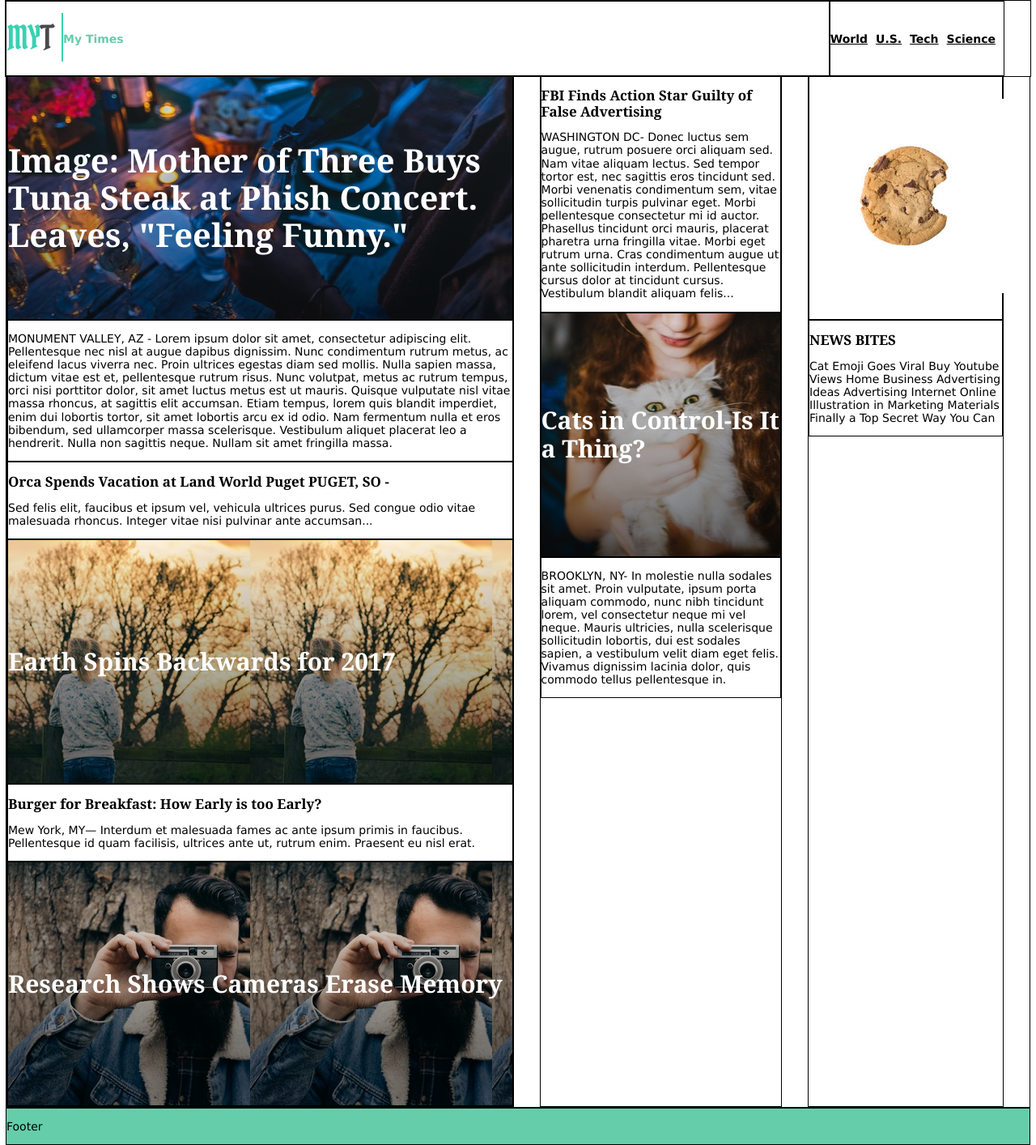
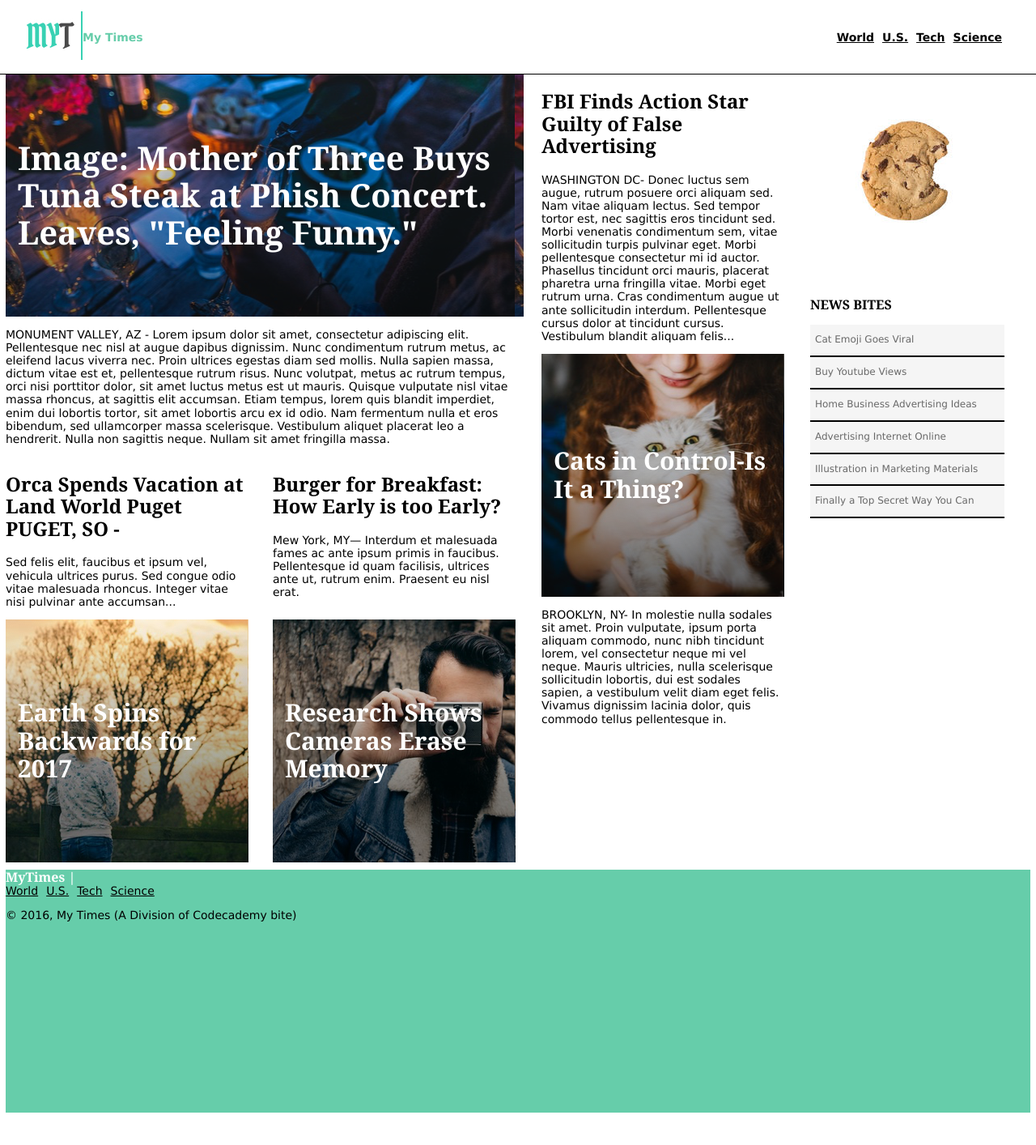
Before and after one commit to daschu/mytimes, a plain HTML site: page index.html in a window 1280 px wide. Shown: the whole page at 81% size. After the commit the page ends 1374 px from the top, so only its background shows below. Drawn offline with nearby package versions, Linux system fonts and the light colour scheme.

Commit message:
before finishing footer

```diff
--- a/index.html
+++ b/index.html
@@ -28,66 +28,103 @@
     <!-- main content -->
     <div class="main">
 
-      <!-- .column-large -->
+      <!-- .column large -->
       <div class="column large">
 
-        <div class="image-content lead-story">
+        <div class=" lead-story">
+          <div class="image-content">
             <h2>Image: Mother of Three Buys Tuna Steak at Phish Concert. Leaves, "Feeling Funny."</h2>
           </div>
           <div class="text-content"><p><span>MONUMENT VALLEY, AZ - </span>
           Lorem ipsum dolor sit amet, consectetur adipiscing elit. Pellentesque nec nisl at augue dapibus dignissim. Nunc condimentum rutrum metus, ac eleifend lacus viverra nec. Proin ultrices egestas diam sed mollis. Nulla sapien massa, dictum vitae est et, pellentesque rutrum risus. Nunc volutpat, metus ac rutrum tempus, orci nisi porttitor dolor, sit amet luctus metus est ut mauris. Quisque vulputate nisl vitae massa rhoncus, at sagittis elit accumsan. Etiam tempus, lorem quis blandit imperdiet, enim dui lobortis tortor, sit amet lobortis arcu ex id odio. Nam fermentum nulla et eros bibendum, sed ullamcorper massa scelerisque. Vestibulum aliquet placerat leo a hendrerit. Nulla non sagittis neque. Nullam sit amet fringilla massa.</p>
           </div>
+        </div>
+
+        <div class=" story-orca">
           <div class="text-content">
             <h2>Orca Spends Vacation at Land World Puget <span>PUGET, SO - </span></h2>
             <p>Sed felis elit, faucibus et ipsum vel, vehicula ultrices purus. Sed congue odio vitae malesuada rhoncus. Integer vitae nisi pulvinar ante accumsan...</p>
           </div>
-        <div class="image-content story-earth">
-          <h2>Earth Spins Backwards for 2017</h2>
+        </div>
 
-        </div>
+        <div class=" story-burger">
           <div class="text-content">
             <h2>Burger for Breakfast: How Early is too Early?</h2>
             <p><span>Mew York, MY—</span> Interdum et malesuada fames ac ante ipsum primis in faucibus. Pellentesque id quam facilisis, ultrices ante ut, rutrum enim. Praesent eu nisl erat.</p>
           </div>
-        <div class="image-content story-camera">
+        </div>
+
+        <div class=" story-earth">
+          <div class="image-content">
+            <h2>Earth Spins Backwards for 2017</h2>
+          </div>
+        </div>
+
+        <div class=" story-camera">
+          <div class="image-content">
             <h2>Research Shows Cameras Erase Memory</h2>
           </div>
         </div>
-      <!-- .column-large end -->
+      </div>
+      <!-- .column large end -->
 
-      <!-- .column-medium -->
+      <!-- .column medium -->
       <div class="column medium">
+
+        <div class="story-fbi">
           <div class="text-content">
             <h2>FBI Finds Action Star Guilty of False Advertising</h2>
             <p><span>WASHINGTON DC- </span>Donec luctus sem augue, rutrum posuere orci aliquam sed. Nam vitae aliquam lectus. Sed tempor tortor est, nec sagittis eros tincidunt sed. Morbi venenatis condimentum sem, vitae sollicitudin turpis pulvinar eget. Morbi pellentesque consectetur mi id auctor. Phasellus tincidunt orci mauris, placerat pharetra urna fringilla vitae. Morbi eget rutrum urna. Cras condimentum augue ut ante sollicitudin interdum. Pellentesque cursus dolor at tincidunt cursus. Vestibulum blandit aliquam felis...</p>
           </div>
-        <div class="image-content story-cats">
+        </div>
+
+        <div class=" story-cats">
+          <div class="image-content">
             <h2>Cats in Control-Is It a Thing?</h2>
           </div>
           <div class="text-content">
             <p><span>BROOKLYN, NY- </span>In molestie nulla sodales sit amet. Proin vulputate, ipsum porta aliquam commodo, nunc nibh tincidunt lorem, vel consectetur neque mi vel neque. Mauris ultricies, nulla scelerisque sollicitudin lobortis, dui est sodales sapien, a vestibulum velit diam eget felis. Vivamus dignissim lacinia dolor, quis commodo tellus pellentesque in.</p>
           </div>
         </div>
-      <!-- .column-medium end -->
+      </div>
+      <!-- .column medium end -->
 
-      <!-- .small -->
+      <!-- .column small -->
       <div class="column small">
+        <div class="news-bite">
           <div class="image-content">
-          <p><img src="./images/img-news-bite.png" alt="News bite"></p>
+            <p>&nbsp;</p>
           </div>
           <div class="text-content">
-          <h2>NEWS BITES</h2>
-          <p>Cat Emoji Goes Viral Buy Youtube Views Home Business Advertising Ideas Advertising Internet Online Illustration in Marketing Materials Finally a Top Secret Way You Can</p>
+            <h3>NEWS BITES</h3>
+            <span>Cat Emoji Goes Viral</span>
+            <span>Buy Youtube Views</span>
+            <span>Home Business Advertising Ideas</span>
+            <span>Advertising Internet Online</span>
+            <span>Illustration in Marketing Materials</span>
+            <span>Finally a Top Secret Way You Can</span>
           </div>
         </div>
-      <!-- .small end -->
+      </div>
+      <!-- .column small end -->
 
     </div>
     <!-- .main div end -->
 
     <!-- footer -->
     <div class="footer">
-      <p>Footer</p>
+      <!-- menu -->
+      <div class="title">
+        <span>MyTimes</span>
+        <span> | </a></span>
+      </div>
+      <div class="nav">
+        <span><a href="#">World</a></span>
+        <span><a href="#">U.S.</a></span>
+        <span><a href="#">Tech</a></span>
+        <span><a href="#">Science</a></span>
+      </div><!-- menu end -->
+      <p>© 2016, My Times (A Division of Codecademy bite)</p>
     </div>
 
   </body>
--- a/style.css
+++ b/style.css
@@ -20,10 +20,11 @@ body {
   top: 0;
   left: 0;
   right: 0;
-  /* Since the header is fixed it is taken out of the document flow so the max-width has to be assigned again for this element. */
+  /* Since the header is fixed it is taken out of the document flow so the max-width has to be assigned again for this element.
   max-width: 1266px;
   margin-left: auto;
-  margin-right: auto;
+  margin-right: auto; */
+  padding-left: 32px;
 
   /* justify-content: space-between;
   flex-direction: row;
@@ -47,6 +48,7 @@ body {
   display: flex;
   align-items: center;
   margin-right: 32px;
+  padding-right: 32px;
 }
 
 .nav span {
@@ -72,6 +74,9 @@ body {
   width: 630px;
   display: flex;
   background-color: #;
+  display: flex;
+  flex-flow: row wrap;
+  justify-content: space-between;
 }
 .column.medium {
   width: 300px;
@@ -88,23 +93,43 @@ body {
   align-items: center;
   flex-flow: row wrap;
   height: 300px;
+  padding-left: 15px;
+  padding-right: 15px;
+}
+.news-bite .image-content {
+  height: 260px;
 }
 
+.lead-story .image-content {
+  background-image: url("./images/img-story-main.png");
+  width: 610px;
+}
 .lead-story {
-  background-image: url("./images/img-story-main.png");
+  width: 630px;
 }
-.story-earth {
+.story-earth .image-content {
   background-image: url("./images/img-story-2.png");
 }
-.story-camera {
+.story-camera .image-content {
   background-image: url("./images/img-story-3.png");
 }
-.story-cats {
+.story-cats .image-content {
   background-image: url("./images/img-story-1.png");
 }
-h2 {
+.news-bite .image-content {
+  background-image: url("./images/img-news-bite.png");
+}
+
+.story-orca,
+.story-burger,
+.story-earth,
+.story-camera {
+  width: 300px;
+}
+
+h2, h3 {
   font-family: Georgia;
-  font-size: 17px;
+  font-size: 1.5rem;
   color: black;
 }
 .image-content h2 {
@@ -116,14 +141,39 @@ h2 {
 .lead-story h2 {
   font-size: 40px;
 }
-
+.news-bite h3 {
+  font-size: 16px;
+  font-weight: bold;
+}
+.news-bite span {
+  display: block;
+  background-color: WhiteSmoke;
+  font-family: Verdana;
+  font-size: 12px;
+  color: DimGray;
+  padding: 12px 6px;
+  border-bottom: 2px solid black;
+}
  .footer {
   position: relative;
-  top: 91px;
+  top: 100px;
   background-color: MediumAquamarine;
+  margin: auto;
+  font-family: Verdana;
+  font-size: 12px
+  display: flex;
+  justify-content: center;
+  align-items: center;
+  min-height: 300px;
+}
+.footer .title {
+  font-family: Georgia;
+  font-size: 16px;
+  font-weight: bold;
+  color: white;
 }
 
-/* will be deleted later */
+/* will be deleted later
 div {
   border: 1px solid black;
-}
+} */
```
Lines whose indentation alone changed are shown as unchanged.
